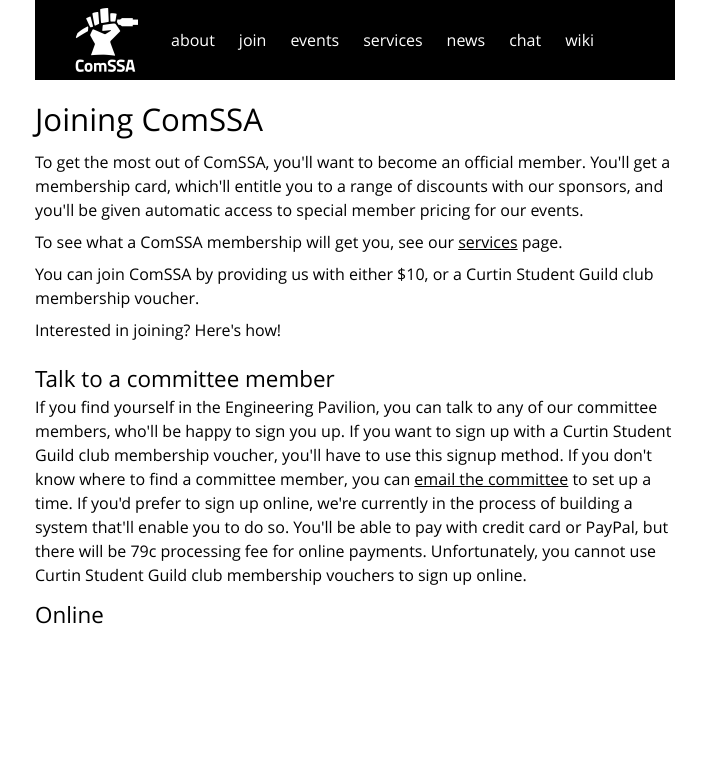
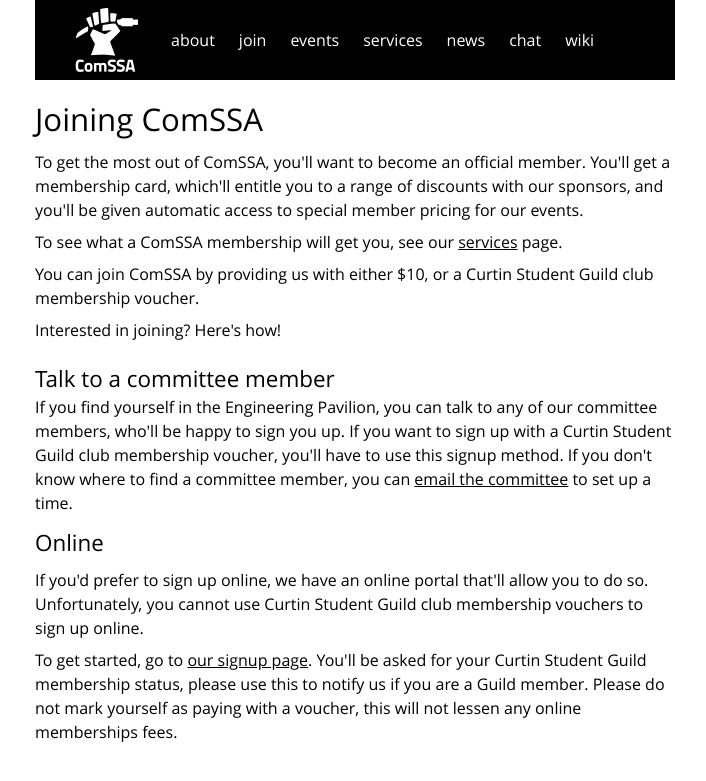
Before and after one commit to ComSSA/www.comssa.org.au, a Jekyll site: the page built from join/index.html, in a window 1280 px wide. Shown: the top 781 px of the page, without its empty margins (285-991 px from the left). Built offline with Jekyll 4.4.1, drawn with Linux system fonts in a browser that asks for light colours.

Commit message:
online signup are live.

```diff
--- a/join/index.html
+++ b/join/index.html
@@ -25,7 +25,10 @@ If you don't know where to find a committee member, you can <a href="mailto:club
 email the committee</A> to set up a time.
 
 
-If you'd prefer to sign up online, we're currently in the process of building a system
-that'll enable you to do so. You'll be able to pay with credit card or PayPal, but there
-will be 79c processing fee for online payments. Unfortunately, you cannot use Curtin Student
-Guild club membership vouchers to sign up online.<a name="online"><h2>Online</h2></a>
+<a name="online"><h2>Online</h2></a>
+<p>If you'd prefer to sign up online, we have an online portal that'll allow you to do so. Unfortunately,
+you cannot use Curtin Student Guild club membership vouchers to sign up online.
+
+<p>To get started, go to <a href="https://comssa.tidyclub.com/memberships/">our signup page</a>. You'll be asked
+for your Curtin Student Guild membership status, please use this to notify us if you are a Guild member. Please
+do not mark yourself as paying with a voucher, this will <b>not</b> lessen any online memberships fees.
```
